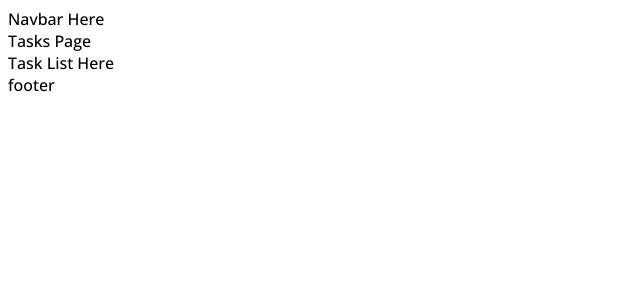
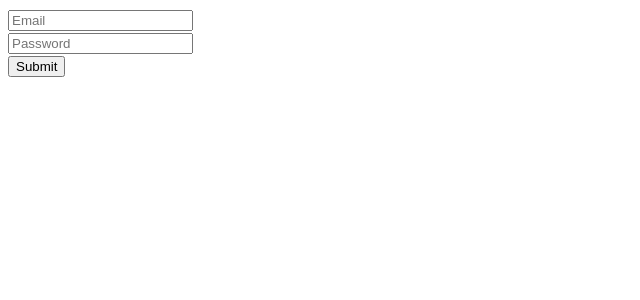
Before and after one commit to Rafiul-Islam/Task-Tracker, a React (Vite) app in the folder client/: page /login in a window 1280 px wide. Before the commit this address led to /tasks. Shown: the top 300 px of the page, without its empty margins (0-640 px from the left). Built offline with nearby package versions, Linux system fonts and the light colour scheme.

Commit message:
Feature - create http service and setup react-query

```diff
--- a/client/package.json
+++ b/client/package.json
@@ -11,7 +11,9 @@
   },
   "dependencies": {
     "@hookform/resolvers": "^3.9.0",
+    "@tanstack/react-query": "^5.51.21",
     "@types/react-router-dom": "^5.3.3",
+    "axios": "^1.7.3",
     "react": "^18.3.1",
     "react-dom": "^18.3.1",
     "react-hook-form": "^7.52.1",
--- a/client/src/Pages/LoginPage.tsx
+++ b/client/src/Pages/LoginPage.tsx
@@ -1,8 +1,43 @@
+import * as z from "zod";
+import {FieldValues, useForm} from "react-hook-form";
+import {zodResolver} from "@hookform/resolvers/zod";
+
+const schema = z.object({
+  email: z
+      .string()
+      .min(1, {message: "Email is required"})
+      .email({message: 'Please enter a valid email'}),
+  password: z
+      .string()
+      .min(1, {message: "Password is required"})
+      .regex(/^(?=.*[a-z])(?=.*[A-Z])(?=.*\d)(?=.*[@$!%*?&])[A-Za-z\d@$!%*?&#+-]{8,}$/, {
+        message: "Invalid password format",
+      })
+});
+
+type FormData = z.infer<typeof schema>;
+
 const LoginPage = () => {
+  const {register, handleSubmit, formState: {errors}} = useForm<FormData>({
+    resolver: zodResolver(schema)
+  });
+
+  const handleLogin = (data: FieldValues) => {
+    console.log(data);
+  }
+
   return (
-      <div>
-        Login Page
-      </div>
+      <form onSubmit={handleSubmit(handleLogin)}>
+        <div>
+          <input type="email" placeholder="Email" {...register("email")} /> <br/>
+          <span>{errors.email?.message && errors.email.message}</span>
+        </div>
+        <div>
+          <input type="password" placeholder="Password" {...register("password")} /> <br/>
+          <span>{errors.password?.message && errors.password.message}</span>
+        </div>
+        <button type='submit'>Submit</button>
+      </form>
   );
 };
 
--- a/client/src/hooks/useAuth.ts
+++ b/client/src/hooks/useAuth.ts
@@ -1,5 +1,5 @@
-const user = {email: '', password: ''};
+// const user = {email: '', password: ''};
 
-const useAuth = () => ({user : user})
+const useAuth = () => ({user : null})
 
 export default useAuth;
--- /dev/null
+++ b/client/src/hooks/useLogin.ts
@@ -0,0 +1,4 @@
+const useLogin = () => {
+
+}
+ export default useLogin
--- a/client/src/main.tsx
+++ b/client/src/main.tsx
@@ -1,6 +1,14 @@
 import ReactDOM from 'react-dom/client'
-import './index.css'
 import {RouterProvider} from "react-router-dom";
 import routers from "./router";
+import {QueryClient, QueryClientProvider} from "@tanstack/react-query";
+import './index.css'
 
-ReactDOM.createRoot(document.getElementById('root')!).render(<RouterProvider router={routers}/>)
+// Create a client
+const queryClient = new QueryClient()
+
+ReactDOM.createRoot(document.getElementById('root')!).render(
+    <QueryClientProvider client={queryClient}>
+      <RouterProvider router={routers}/>
+    </QueryClientProvider>
+)
```
Also changed, not shown: client/src/services/apiClient.ts (added, +7 -0 lines), client/src/services/httpServices.ts (added, +32 -0 lines), 2 other files (tests, documents, lock files or other folders).
